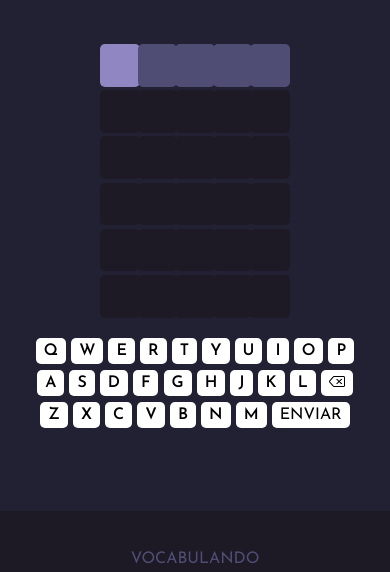
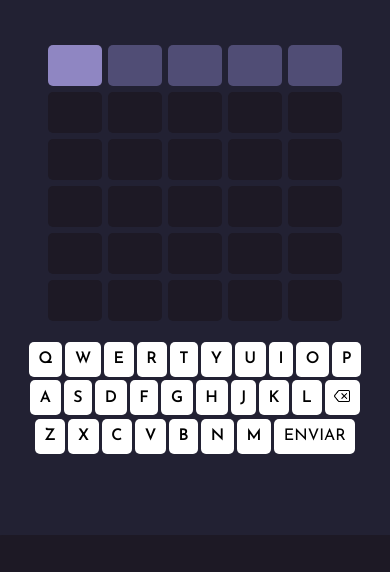
Before and after one commit to Mateus-Ca13/Vocabulando-Jogo-de-palavras-, a plain HTML site: page index.html in a window 390 px wide. Shown: the part 71-643 px from the top of the page. Drawn offline with Linux system fonts and the light colour scheme.

Commit message:
Update style.css

```diff
--- a/style.css
+++ b/style.css
@@ -334,13 +334,13 @@ p {
 
     .letra, .input-modo-dia {
         font-size: 18px;
-        margin: 0.1em -1px;
-        padding: 0.6em 0.6em;
+         padding: 10px 18px;
     }
 
     .tecla, .enviar-palavra {
         font-size: 16px;
-        padding: 0.3em 0.5em;
+        margin: 0.1em -1px;
+        padding: 0.6em 0.6em;
     }
 
     .teclado {
```
